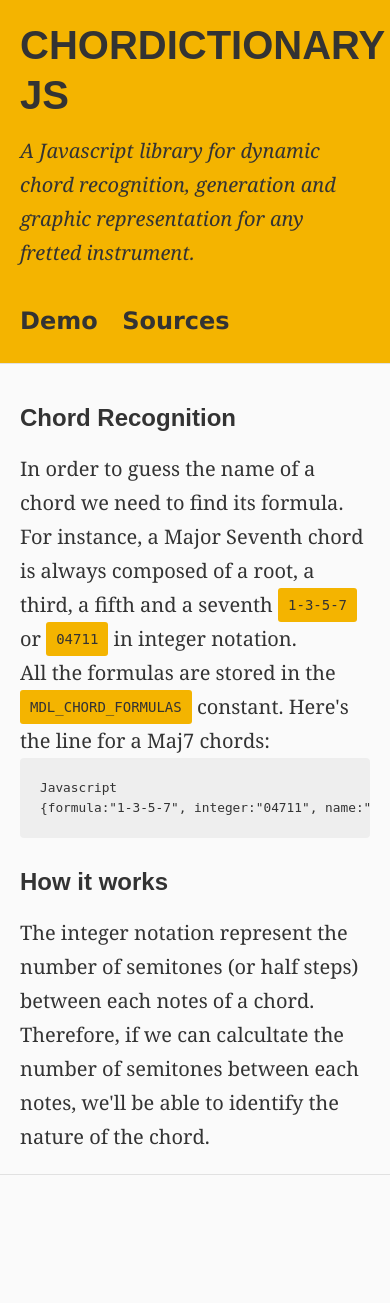
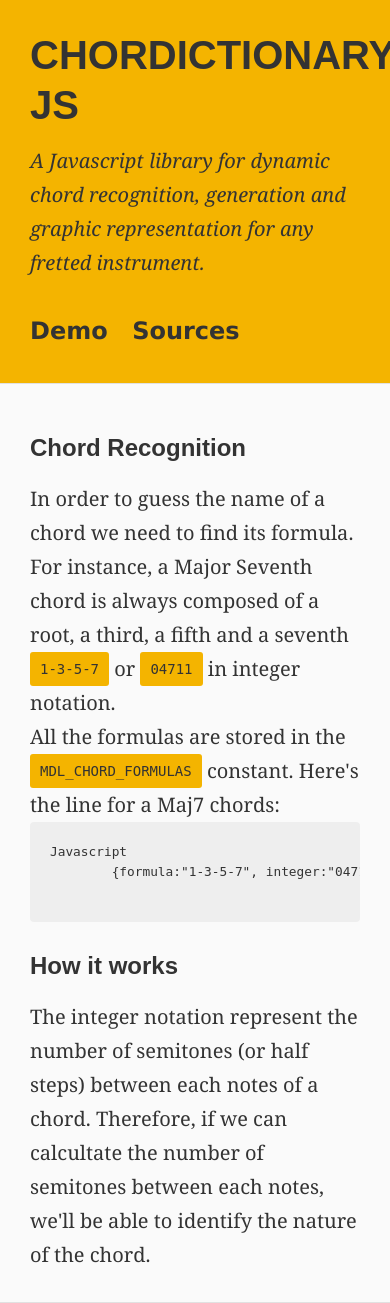
Before and after one commit to greird/greird.github.io, a PHP site: page /blog/chordictionary.html in a window 390 px wide. Before the commit the page ends 1175 px from the top, so only its background shows below. Run offline with PHP 8.4, Linux system fonts and the light colour scheme.

Commit message:
updated responsive layout

```diff
--- a/blog/chordictionary.html
+++ b/blog/chordictionary.html
@@ -13,14 +13,16 @@
 </head>
 <body>
 
-<div id="article">
 <section class="summary yellow">
+	<div class="content">
 	  <h1>Chordictionary JS</h1>
 	  <p>A Javascript library for dynamic chord recognition, generation and graphic representation for any fretted instrument.</p>
 	  <a class="readmore" href="http://www.chordictionary.com">Demo</a>
 	  <a class="readmore" href="http://github.com/greird/chordictionaryjs">Sources</a>
+	</div>
 </section>
 <section class="grey">
+	<div class="content">
 		<h2>Chord Recognition</h2>
 		<p>In order to guess the name of a chord we need to find its formula. For instance, a Major Seventh chord is always composed of a root, a third, a fifth and a seventh <code>1-3-5-7</code> or <code>04711</code> in integer notation.</p>
 		<p> All the formulas are stored in the <code>MDL_CHORD_FORMULAS</code> constant. Here's the line for a Maj7 chords:</p>
@@ -29,8 +31,9 @@
 	</pre>
 		<h2>How it works</h2>
 		<p>The integer notation represent the number of semitones (or half steps) between each notes of a chord. Therefore, if we can calcultate the number of semitones between each notes, we'll be able to identify the nature of the chord.</p>
+	</div>
 </section>
-</div>
+
 
 </body>
 </html>
--- a/css/main.css
+++ b/css/main.css
@@ -28,7 +28,7 @@ p {
   padding: 0;
   font-style: italic;
 }
-#article p {
+.content p {
   font-size: 20px;
   line-height: 34px;
 }
@@ -66,6 +66,10 @@ code      { display: inline-block; font-size: 0.7em; white-space: nowrap; paddin
   Layout
 */
 
+section {
+  border-bottom: 1px solid #E1E1E1;
+}
+
 .slide { background-color: #fff; }
 .slide#introduction { border: 50px solid #FAFAFA; border-radius: 55px;}
 
@@ -73,26 +77,15 @@ code      { display: inline-block; font-size: 0.7em; white-space: nowrap; paddin
   width: 650px;
   margin: auto;
   padding-top: 15%;
+  border: none;
 } .slide#introduction section {
   padding-top: 5%;
 }
 
-#article section {
-  padding: 50px 400px;
-  border-bottom: 1px solid #E1E1E1;
-}
-@media (max-width: 1400px) {
-  #article section {
-    padding: 50px 350px;
-  }
-} @media (max-width: 1280px) {
-  #article section {
-    padding: 50px 300px;
-  }
-} @media (max-width: 1024px) {
-  #article section {
-    padding: 50px 100px;
-  }
+section .content {
+  width: 650px;
+  margin: 0 auto;
+  padding: 50px;
 }
 
 img { display: block; margin: 0 auto 20px auto;}
--- a/css/mobile.css
+++ b/css/mobile.css
@@ -8,8 +8,8 @@
 
    .slide#introduction { border: none; border-radius: 0; }
 
-   .slide section { width: auto; padding: 20px; }
-   #article section { padding: 20px; }
+   section, section.summary { width: auto; padding: 30px; }
+   section .content { padding: 0; width: 100%;}
 
    p {
       font-size: 1.5em;
```
Lines whose indentation alone changed are shown as unchanged.
